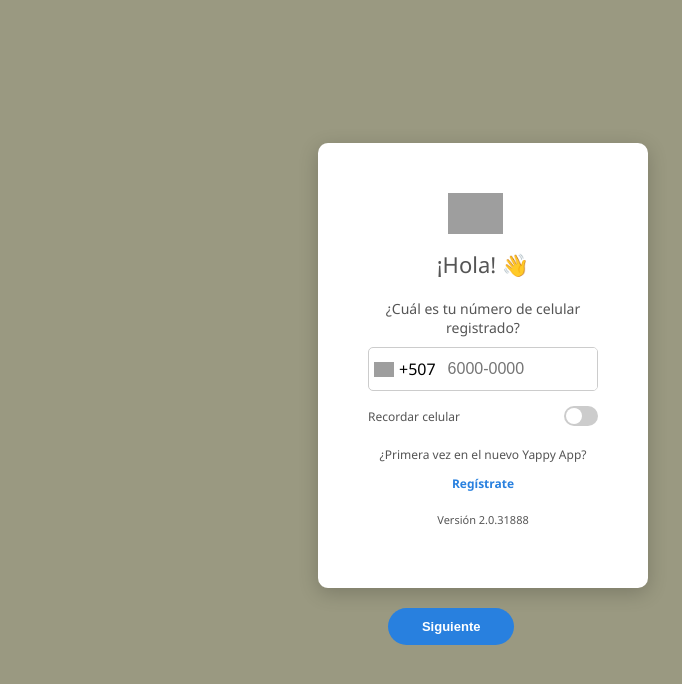
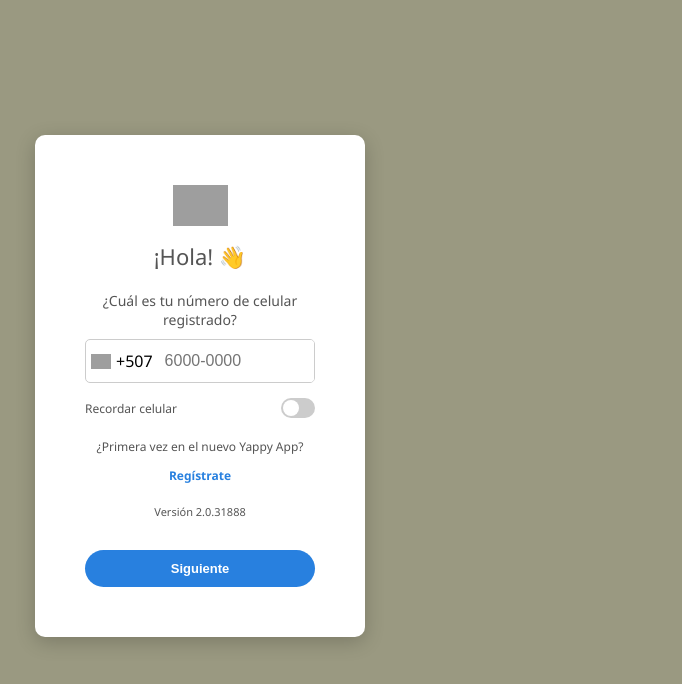
Before and after one commit to Ula0709/testyapy, a plain HTML site: page index.html in a window 1280 px wide. Shown: the whole page, without its empty margins (440-1122 px from the left). Drawn offline with Linux system fonts and the light colour scheme; grey boxes are pictures that could not be loaded.

Commit message:
Update index.html

```diff
--- a/index.html
+++ b/index.html
@@ -10,9 +10,9 @@
             display: flex;
             flex-direction: column;
             justify-content: center;
-            align-items: flex-start;
+            align-items: center; /* Cambiado de flex-start a center */
             height: 90vh;
-            margin: 5;
+            margin: 0; /* Cambiado de 5 a 0 */
             animation: backgroundChange 8s infinite;
         }
 
@@ -28,7 +28,6 @@
             font-size: 17px;
             font-weight: 600;
             color: #fcfafa;
-            margin-left: 300px; /* Ajustar margen izquierdo */
         }
 
         .login-container {
@@ -38,7 +37,6 @@
             box-shadow: 0 5px 20px rgba(0, 0, 0, 0.2);
             width: 230px;
             text-align: center;
-            margin-left: 750px;
         }
 
         .greeting {
@@ -50,7 +48,7 @@
 
         .logo-pequeño {
             width: 55px;
-            margin: 0 0 10px -15px;
+            margin: 0 0 10px;
         }
 
         .input-container {
@@ -83,7 +81,7 @@
         }
 
         button {
-            width: 10%;
+            width: 100%; /* Cambiado a 100% para que ocupe todo el ancho del contenedor */
             padding: 11px;
             background-color: #2880df;
             color: white;
@@ -92,7 +90,7 @@
             cursor: pointer;
             font-size: 13px;
             font-weight: bold;
-            margin: 20px 200px 0 820px; /* Ajustar margen izquierdo */
+            margin-top: 20px; /* Eliminado margen izquierdo */
             transition: background-color 0.3s;
         }
 
@@ -207,7 +205,7 @@
         <p class="first-time-text">¿Primera vez en el nuevo Yappy App?</p>
         <p class="register-text">Regístrate</p>
         <p class="version-text">Versión 2.0.31888</p>
+        <button type="submit">Siguiente</button> <!-- Mueve el botón dentro del contenedor -->
     </div>
-    <button type="submit">Siguiente</button>
 </body>
 </html>
```
